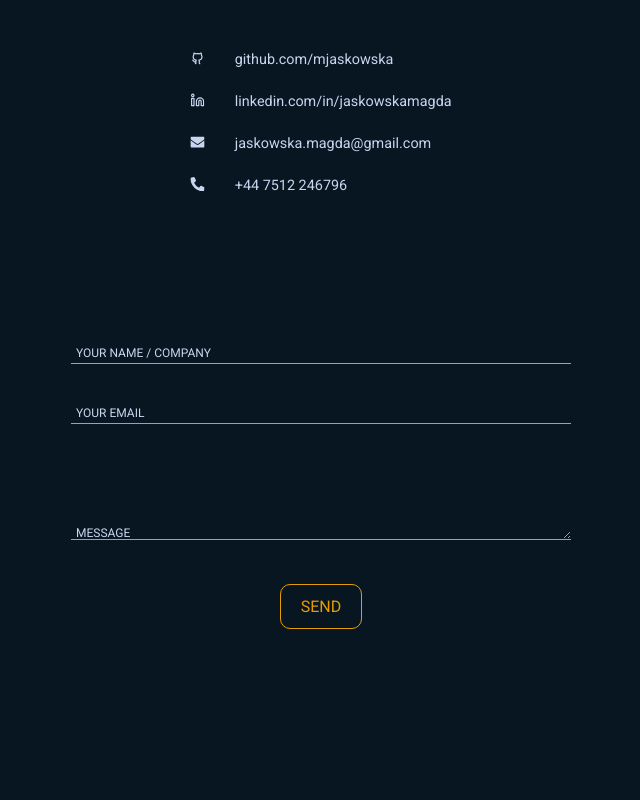
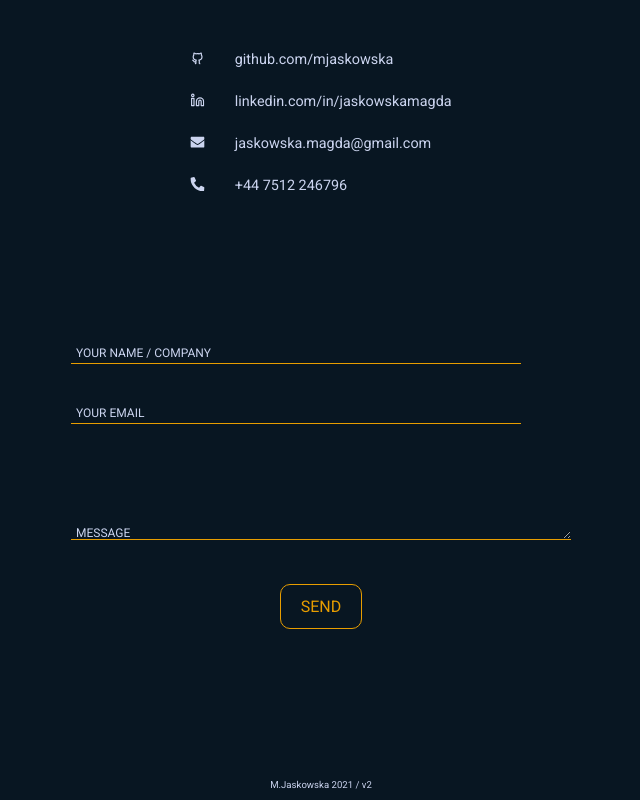
Before and after one commit to mjaskowska/portfolio, a React (Create React App) app: page / in a window 1280 px wide. Shown: the part 2283-3083 px from the top of the page, without its empty margins (319-959 px from the left). Before the commit the page ends 3012 px from the top, so only its background shows below. Built offline with nearby package versions, Linux system fonts and the light colour scheme.

Commit message:
add footer

```diff
--- a/src/App.js
+++ b/src/App.js
@@ -7,6 +7,7 @@ import About from './components/about/About'
 import Skills from './components/skills/Skills'
 import Projects from "./components/projects/Projects"
 import Contact from "./components/contact/Contact"
+import Footer from './components/footer/Footer'
 
 function App() {
   return (
@@ -18,6 +19,7 @@ function App() {
      <Skills />
      <Projects />
      <Contact />
+     <Footer />
     </div>
   );
 }
--- a/src/components/contact/EmailForm.jsx
+++ b/src/components/contact/EmailForm.jsx
@@ -1,7 +1,13 @@
 import React from 'react'
 import { Form } from "react-bootstrap";
 
+import { useHelper } from "./helper";
+
 const EmailForm = () => {
+
+
+
+
     return (
         <section className="emailJS">
         <Form>
--- /dev/null
+++ b/src/components/contact/helper.js
@@ -0,0 +1,9 @@
+import { useState, useEffect } from "react";
+
+export const useHelper = () => {
+
+
+    return {
+
+    }
+}
--- /dev/null
+++ b/src/components/footer/Footer.jsx
@@ -0,0 +1,11 @@
+import React from 'react'
+
+const Footer = () => {
+    return (
+        <div className="footer">
+            <p>M.Jaskowska 2021 / v2</p>
+        </div>
+    )
+}
+
+export default Footer
--- a/src/styles/_contact.scss
+++ b/src/styles/_contact.scss
@@ -52,6 +52,7 @@
             margin-top: 20px;
         }
         .form-control[type=text], .form-control[type=email] {
+            width: 90%;
             height: 40px;
             padding-top: 15px;
         }
--- /dev/null
+++ b/src/styles/_footer.scss
@@ -0,0 +1,10 @@
+@import './colors';
+
+.footer {
+    margin-top: 150px;
+    margin-bottom: 10px;
+    p {
+        text-align: center;
+        font-size: 0.6rem;
+    }
+}
--- a/src/styles/_index.scss
+++ b/src/styles/_index.scss
@@ -1,4 +1,4 @@
-@import "./colors", "./sidebar", "./nav", "./hero", "./shared", "./about", "./skills", "./projects", "./contact";
+@import "./colors", "./sidebar", "./nav", "./hero", "./shared", "./about", "./skills", "./projects", "./contact", "./footer";
 
 body {
     background: $main-dark-blue;
```
